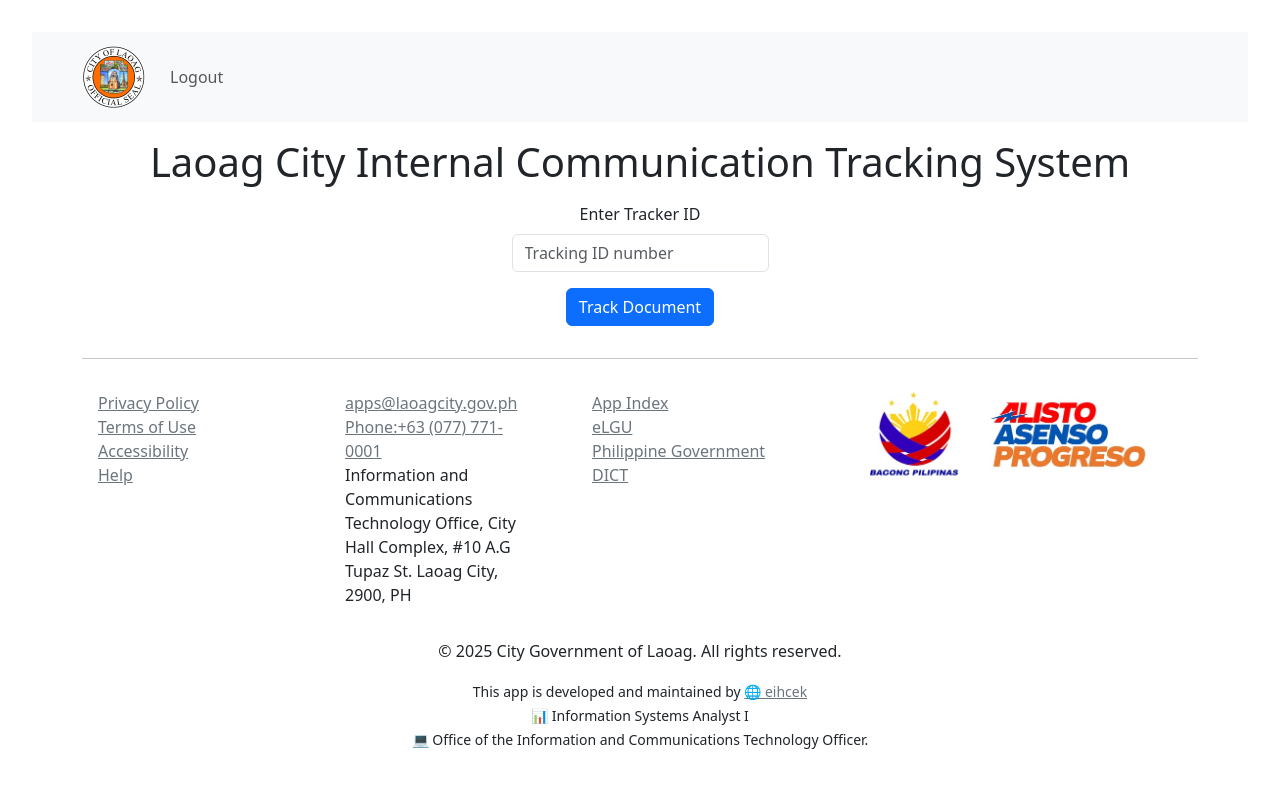
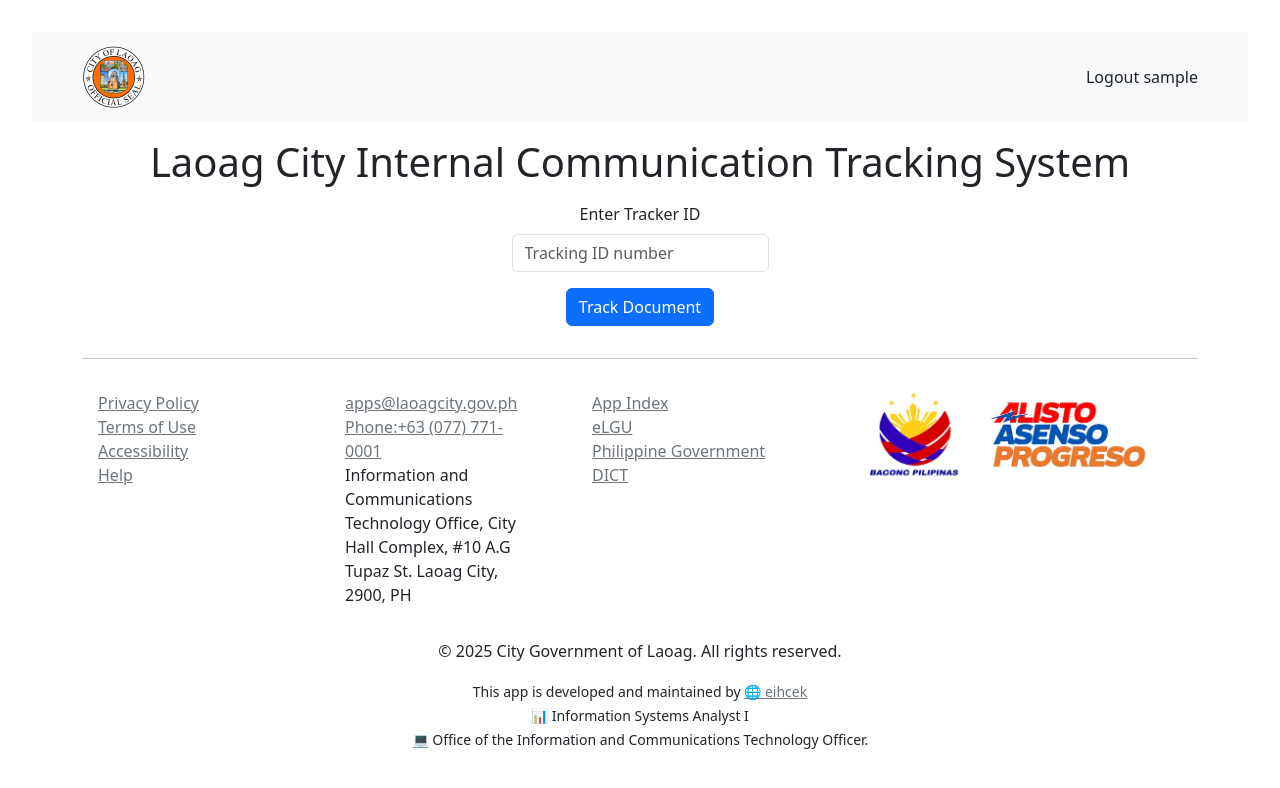
Before and after one commit to Laoag-City/commtracker-api, a React (Vite) app in the folder frontend/: page /status in a window 1280 px wide. Shown: the top 788 px of the page. Built offline with nearby package versions, Linux system fonts and the light colour scheme; sample sign-in values are in the browser's storage.

Commit message:
ok tito no problem

```diff
--- a/frontend/src/App.jsx
+++ b/frontend/src/App.jsx
@@ -21,13 +21,13 @@ const DTSStatus = lazy(() => import('./components/DTSStatus'));
 function App() {
   const navigate = useNavigate();
   const userRole = getUserRole();
-  //  const userName = getLoginName();
+  const userName = getLoginName();
   const handleLogout = () => logout(navigate);
 
   const renderNavLinks = () => {
-    if (!isLoggedIn()) {
-      return <Nav.Link as={NavLink} to="/login">Login</Nav.Link>;
-    }
+    /*     if (!isLoggedIn()) {
+          return <Nav.Link className="justify-content-end" as={NavLink} to="/login">Login</Nav.Link>;
+        } */
 
     const roleBasedLinks = [
       { to: "/dtsrecipient", label: "Dashboard", roles: ["recipient"] },
@@ -48,9 +48,6 @@ function App() {
               {link.label}
             </Nav.Link>
           ))}
-        <Nav.Link as="button" className="btn btn-link" onClick={handleLogout}>
-          Logout {/*isLoggedIn ? userName : ''*/}
-        </Nav.Link>
       </>
     );
   };
@@ -69,8 +66,18 @@ function App() {
             />
           </Navbar.Brand>
           <Navbar.Toggle aria-controls="basic-navbar-nav" />
+
           <Navbar.Collapse id="basic-navbar-nav">
-            <Nav className="me-auto">{renderNavLinks()}</Nav>
+            <Nav className="me-auto">
+              <Navbar.Text>{isLoggedIn() ? '' : 'Welcome to Laoag City\'s Document Tracking System'}</Navbar.Text>
+              {renderNavLinks()}
+            </Nav>
+            <Navbar.Collapse className="justify-content-end">
+              {isLoggedIn() ?
+                <Nav.Link as="button" className="btn btn-link" onClick={handleLogout}>Logout {isLoggedIn ? userName : ''}</Nav.Link>
+                : <Nav.Link className="justify-content-end" as={NavLink} to="/login">Login</Nav.Link>
+              }
+            </Navbar.Collapse>
           </Navbar.Collapse>
         </Container>
       </Navbar>
--- a/frontend/src/components/DTSReceivingDashboard.jsx
+++ b/frontend/src/components/DTSReceivingDashboard.jsx
@@ -313,6 +313,7 @@ function DTSReceivingDashboard() {
               </tr>
             </thead>
             <tbody>
+              {/*console.log(trackers[0].serialNumber)*/}
               {trackers.map((tracker, index) => (
                 <tr key={tracker._id}>
                   <td>{(currentPage - 1) * trackersPerPage + index + 1}</td>
@@ -595,7 +596,7 @@ function DTSReceivingDashboard() {
       </Modal>
       <Modal show={showQRModal} onHide={() => setShowQRModal(false)} size="lg">
         <Modal.Header closeButton>
-          <Modal.Title>QR Code with Attachment</Modal.Title>
+          <Modal.Title>Print QRCode</Modal.Title>
         </Modal.Header>
         <Modal.Body>
           {qrTracker && (
@@ -637,13 +638,13 @@ function DTSReceivingDashboard() {
                         src: "/laoaglogo-bw.png",
                         x: undefined,
                         y: undefined,
-                        height: 32,
-                        width: 32,
+                        height: 48,
+                        width: 48,
                         opacity: 1,
                         excavate: true,
                       }}
                     />
-                    <br /> <span className="d-block mt-3">{qrTracker._id}</span>
+                    <br /> <span className="d-block mt-3">{qrTracker.serialNumber}</span>
                   </div>
                 </Draggable>
               </div>
```
Also changed, not shown: frontend/src/components/Login.jsx (+7 -0 lines).
